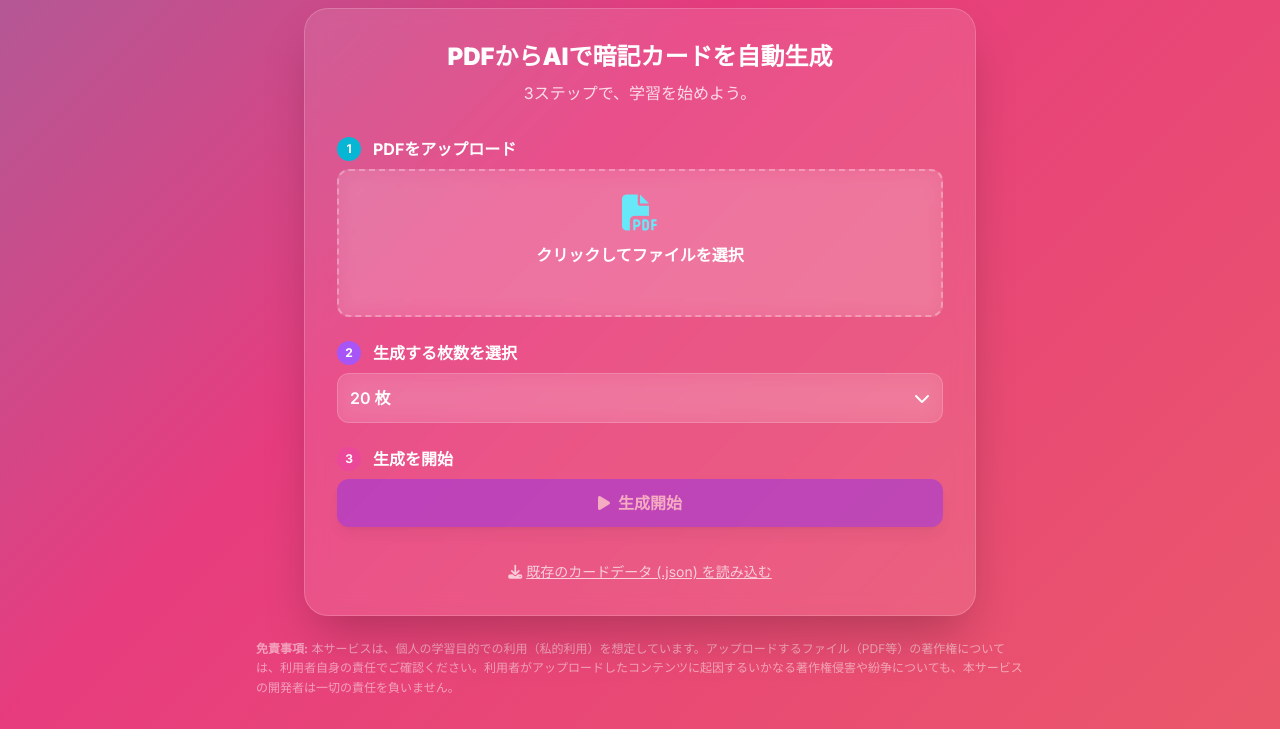
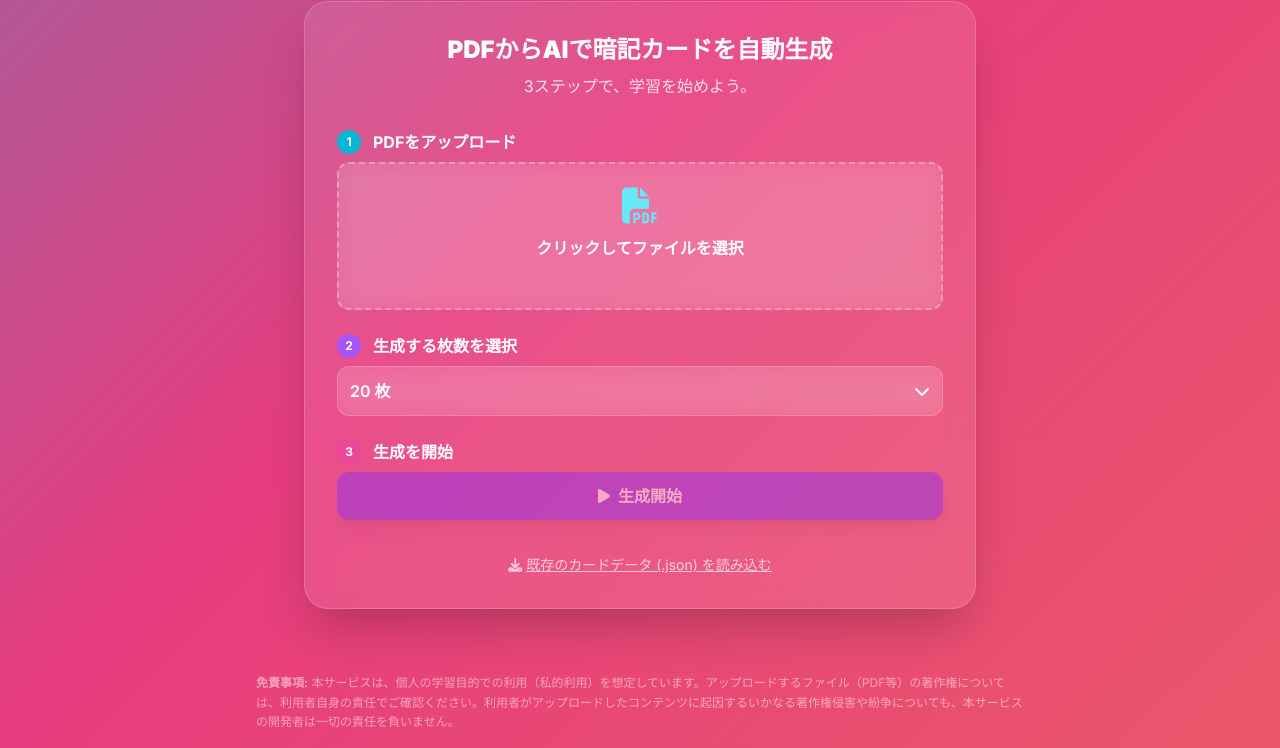
Before and after one commit to iGeek-OS2/FlashCardMaker, a plain HTML site: page index.html in a window 1280 px wide. Shown: the part 71-819 px from the top of the page. Drawn offline with nearby package versions, Linux system fonts and the light colour scheme; a script that the page names is missing.

Commit message:
Update index.html

```diff
--- a/index.html
+++ b/index.html
@@ -11,9 +11,9 @@
     <link href="https://fonts.googleapis.com/css2?family=Inter:wght@400;600;700;900&family=Noto+Sans+JP:wght@400;700;900&display=swap" rel="stylesheet">
     <link rel="stylesheet" href="style.css">
 </head>
-<body class="bg-gradient-flow text-white min-h-screen flex flex-col p-4">
+<body class="bg-gradient-flow text-white min-h-screen flex flex-col">
 
-    <div id="app-container" class="w-full flex-grow flex flex-col">
+    <div id="app-container" class="w-full flex-grow flex flex-col p-4">
 
         <header class="flex justify-between items-center mb-4 flex-shrink-0">
             <h1 class="text-2xl md:text-3xl font-black flex items-center gap-3">
@@ -187,7 +187,7 @@
         </div>
     </div>
 
-    <footer class="w-full mt-auto flex-shrink-0 py-4 px-6 flex justify-center">
+    <footer class="w-full flex-shrink-0 mt-12 pb-4 px-6 flex justify-center">
         <div class="max-w-3xl w-full">
             <p class="text-xs text-white/50 text-left leading-relaxed">
                 <strong>免責事項:</strong> 本サービスは、個人の学習目的での利用（私的利用）を想定しています。アップロードするファイル（PDF等）の著作権については、利用者自身の責任でご確認ください。利用者がアップロードしたコンテンツに起因するいかなる著作権侵害や紛争についても、本サービスの開発者は一切の責任を負いません。
```
